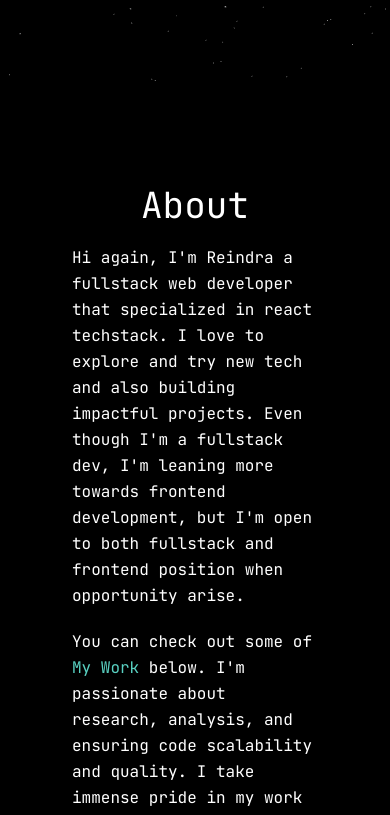
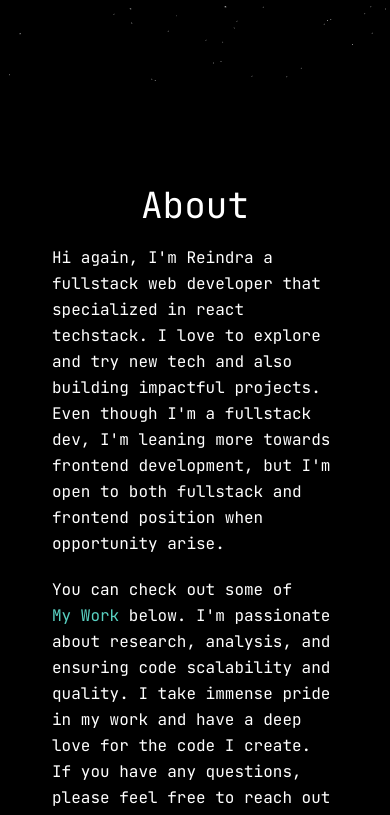
Before and after one commit to r-antoni/portofolio2, a Next.js app: page / in a window 390 px wide. Shown: the part 761-1576 px from the top of the page. Built offline with nearby package versions, Linux system fonts and the light colour scheme.

Commit message:
Minor adjustment

```diff
--- a/src/components/main/about.tsx
+++ b/src/components/main/about.tsx
@@ -5,7 +5,7 @@ import SkillProvider from "../sub/skill-provider"
 
 const About = () => {
   return (
-    <section id="about" className="flex flex-col justify-center items-center gap-10 md:gap-20 z-30 px-10 py-20">
+    <section id="about" className="flex flex-col justify-center items-center gap-10 md:gap-20 z-30 px-5 md:px-10 py-20">
         <div className="flex flex-col justify-center items-center gap-5 w-fit">
             <h2 className="text-4xl">About</h2>
             <p className="md:text-center">Hi again, I&apos;m Reindra a fullstack web developer that specialized in react techstack. I love to explore and try new tech and also building impactful projects. Even though I&apos;m a fullstack dev, I&apos;m leaning more towards frontend development, but I&apos;m open to both fullstack and frontend position when opportunity arise.</p>
```
